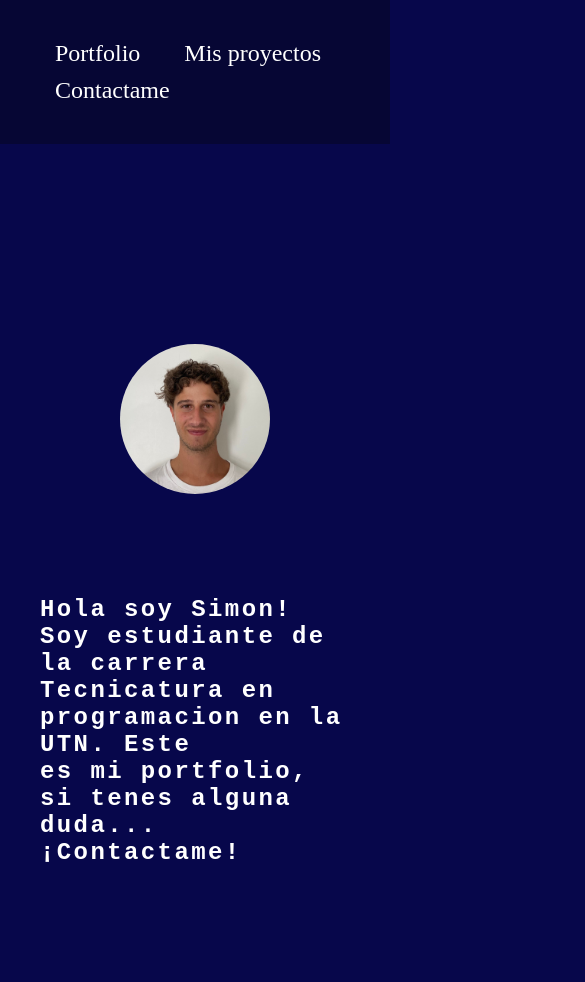
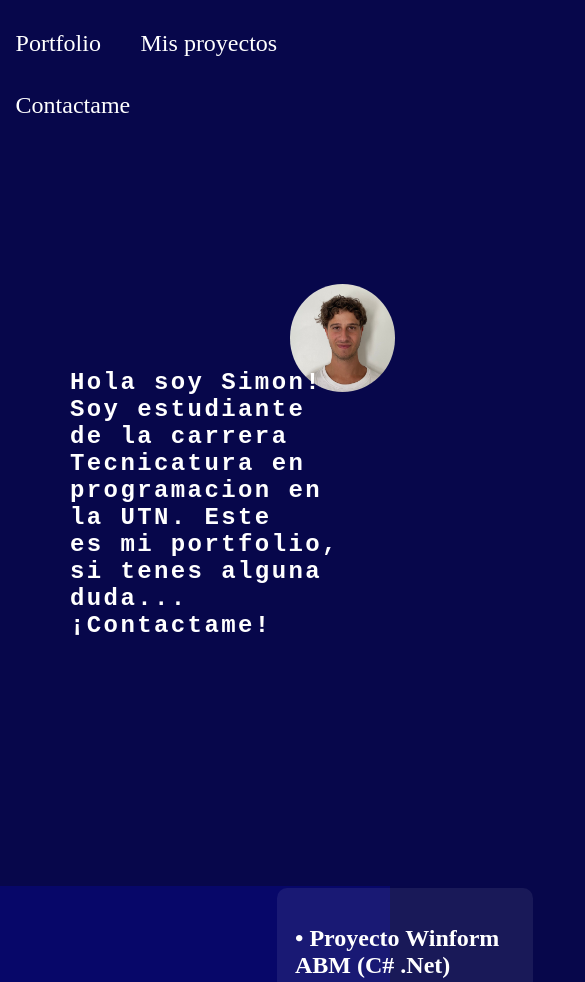
Before and after one commit to SimonAltgelt/SimonAltgelt.github.io, a plain HTML site: page index.html in a window 390 px wide. Shown: the top 982 px of the page, 585 px wide, since content can reach past the window. Drawn offline with Linux system fonts and the light colour scheme.

Commit message:
Responsive a medias

```diff
--- a/estilos.css
+++ b/estilos.css
@@ -341,68 +341,3 @@ table{
 #mensaje{
     resize: none;
 }
-
-/* HAGO EL RESPONSIVE */
-/* no anda */
-
-@media only screen and (max-width: 400px) {
-    .circuloFoto {
-        margin-left: 50%;
-        transform: translateX(-50%);
-    }
-
-    .principal {
-        flex-direction: column;
-        text-align: center;
-    }
-
-    .contenido {
-        margin-top: -50px;
-    }
-
-    .texto {
-        margin-top: -320px;
-    }
-
-    .project-info {
-        margin-left: 50%;
-        transform: translateX(-50%);
-    }
-
-    .circuloGif {
-        margin-left: 50%;
-        transform: translateX(-50%);
-    }
-}
-
-@media only screen and (max-width: 800px) {
-    .formulario-container h2 {
-        margin-top: 20px;
-    }
-
-    .redes {
-        margin-top: 100px;
-    }
-}
-
-@media only screen and (max-width: 1000px) {
-    .circuloFoto {
-        width: 150px;
-        height: 150px;
-    }
-
-    .circuloGif {
-        width: 150px;
-        height: 150px;
-    }
-
-    .contenedor-iconos img {
-        width: 80px;
-        height: 80px;
-        margin: 0 10px;
-    }
-
-    .redes img {
-        width: 40px;
-    }
-}
--- a/index.html
+++ b/index.html
@@ -5,6 +5,7 @@
     <meta name="viewport" content="width=device-width, initial-scale=1.0">
     <title>Simon Altgelt</title>
     <link rel="stylesheet" href="estilos.css">
+    <link rel="stylesheet" href="responsive.css">
     <link rel="icon" type="image/png" href="ruta_al_icono.png">
     <script src="codigos.js"></script>
 </head>
--- /dev/null
+++ b/responsive.css
@@ -0,0 +1,150 @@
+/* HAGO EL RESPONSIVE */
+/* no anda */
+@media only screen and (max-width: 1800px){
+    .circuloFoto{
+        margin-left:380px;
+
+
+        transition: margin-left 0.5s ease;
+        transition: width 0.4s ease;
+    }
+    .texto{
+        margin-top: -840px;
+        margin-left: 280px;
+    }
+}
+
+
+@media only screen and (max-width: 1520px){
+    .circuloFoto {
+        width: 12%;
+        height: auto;
+
+        margin-left: 270px;
+        margin-top: 200px;
+        transition: margin-left 0.5s ease;
+        transition: margin-top 0.5s ease;
+        transition: width 0.4s ease;
+    }
+}
+
+@media only screen and (max-width: 1270px){
+    .circuloFoto{
+        width: 14.5%;
+        height: auto;
+        margin-top: 160px;
+        margin-left: 530px;
+
+        transition: margin-left 0.5s ease;
+        transition: margin-top 0.5s ease;
+        transition: width 0.4s ease;
+    }
+    .texto{
+        margin-top: -420px;
+        margin-left: -40px;
+    }
+}
+
+@media only screen and (max-width: 1200px){
+    .circuloFoto{
+        width: 16.67%;
+        height: auto;
+        margin-left: 500px;
+
+        transition: margin-left 0.5s ease;
+        transition: margin-top 0.5s ease;
+        transition: width 0.4s ease;
+    }
+}
+
+@media only screen and (max-width: 1100px){
+    .circuloFoto{
+        width: 18.18%;
+        height: auto;
+        margin-left: 450px;
+
+        transition: margin-left 0.5s ease;
+        transition: margin-top 0.5s ease;
+        transition: width 0.4s ease;
+    }
+}
+
+@media only screen and (max-width: 1000px){
+    .circuloFoto{
+        width: 20%;
+        height: auto;
+        margin-left: 390px;
+
+        transition: margin-left 0.5s ease;
+        transition: margin-top 0.5s ease;
+        transition: width 0.4s ease;
+    }
+}
+
+@media only screen and (max-width: 900px){
+    .circuloFoto{
+        width: 22.22%;
+        height: auto;
+        margin-left: 340px;
+
+        transition: margin-left 0.5s ease;
+        transition: margin-top 0.5s ease;
+        transition: width 0.4s ease;
+    }
+
+}
+
+@media only screen and (max-width: 800px){
+    .circuloFoto{
+        width: 25%;
+        height: auto;
+        margin-left: 290px;
+
+        transition: margin-left 0.5s ease;
+        transition: margin-top 0.5s ease;
+        transition: width 0.4s ease;
+    }
+}
+
+@media only screen and (max-width: 700px){
+    .circuloFoto{
+        width: 26%;
+        height: auto;
+        margin-top: 160px;
+
+        transition: margin-left 0.5s ease;
+        transition: margin-top 0.5s ease;
+        transition: width 0.4s ease;
+    }
+    .texto{
+        margin-left: 30px;
+
+    }
+    header{
+        width: 100%;
+        margin: 0;
+        display:contents;
+    }
+    .customButton{
+        margin-left: 12%;
+        margin-top: 30px;
+
+    }
+}
+
+
+@media only screen and (max-width: 600px){
+    .circuloFoto{
+        width: 27%;
+        height: auto;
+
+
+        transition: margin-left 0.5s ease;
+        transition: margin-top 0.5s ease;
+        transition: width 0.4s ease;
+    }
+    .customButton{
+        margin-left: 4%;
+        margin-top: 30px;
+    }
+}
```
